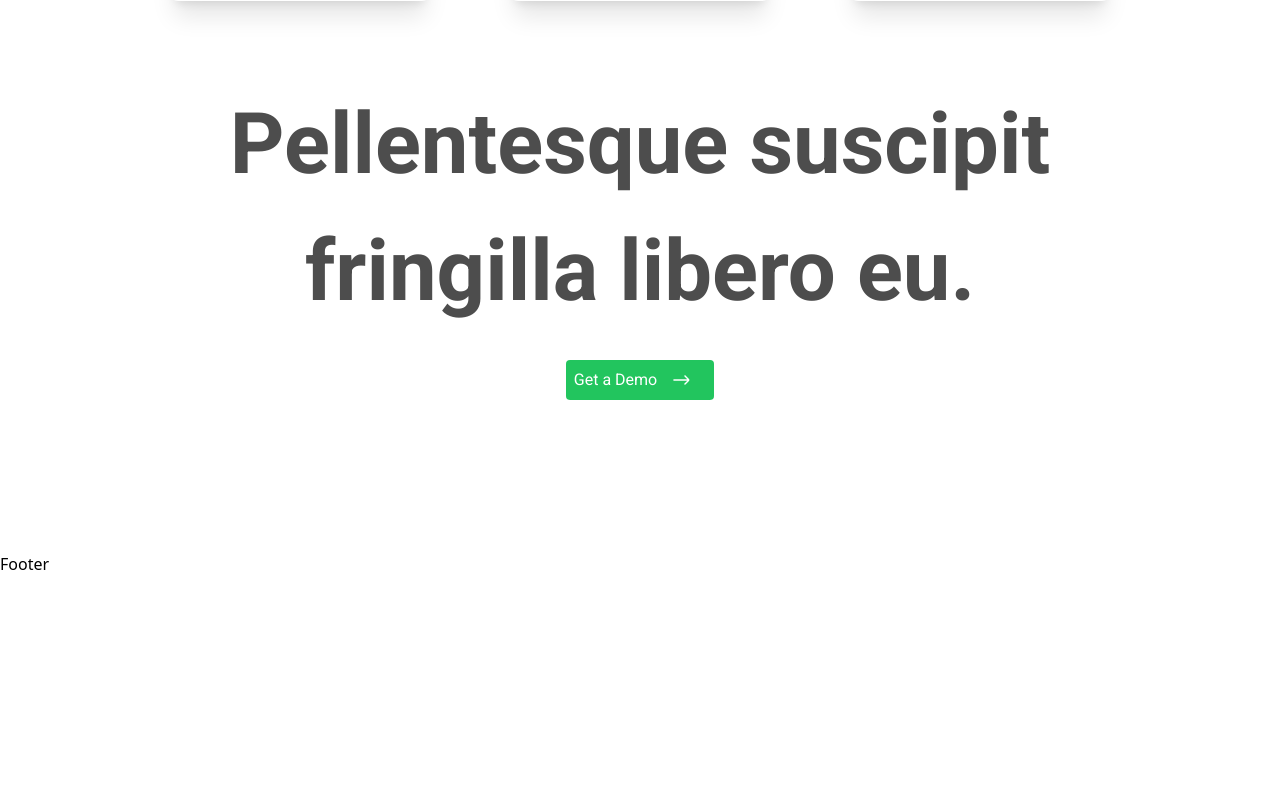
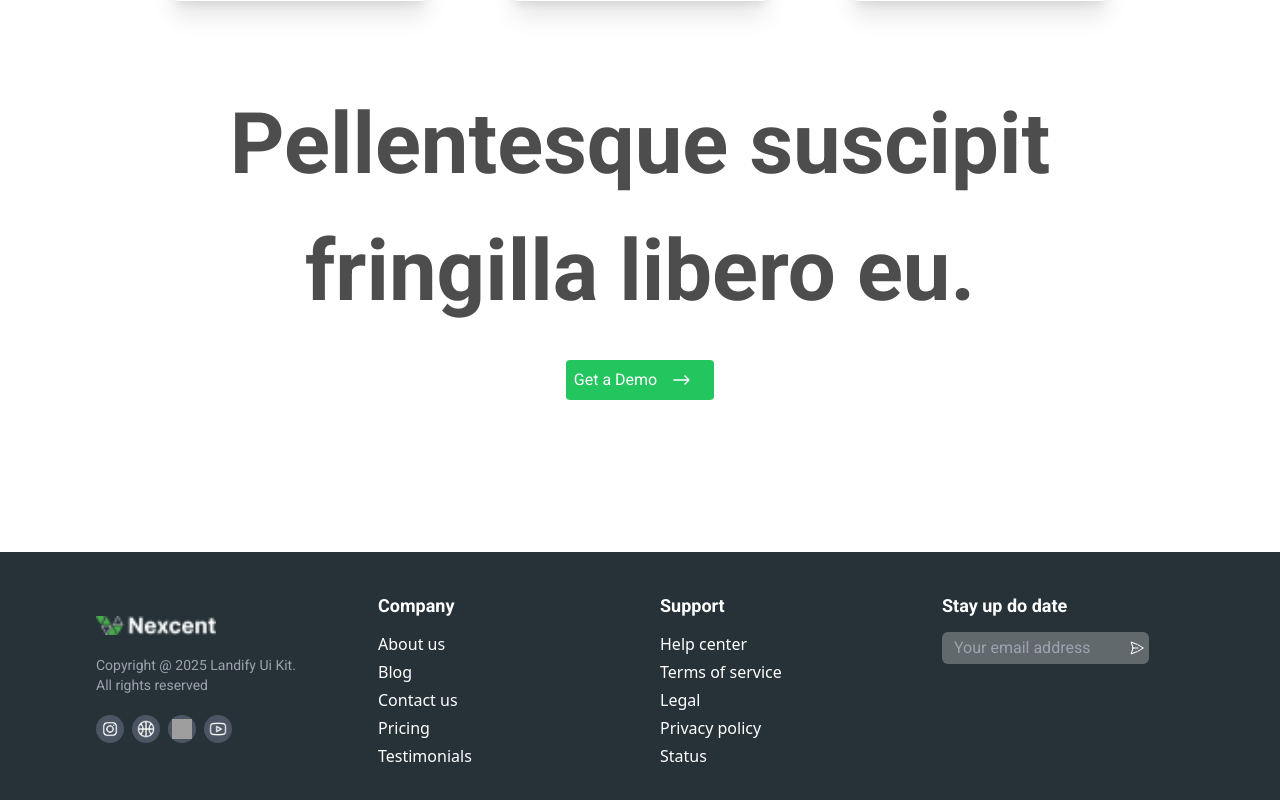
Before and after one commit to the-diako/Agency-Website, a React (Vite) app: page / in a window 1280 px wide. Shown: the part 3158-3958 px from the top of the page. Before the commit the page ends 3734 px from the top, so only its background shows below. Built offline with nearby package versions, Linux system fonts and the light colour scheme; grey boxes are pictures that could not be loaded.

Commit message:
Footer section done.

```diff
--- a/src/components/Footer.jsx
+++ b/src/components/Footer.jsx
@@ -1,7 +1,81 @@
 import React from "react";
+import { whiteLogo } from "../assets";
+import { footerLinks, socialMeda } from "../constants";
 
 const Footer = () => {
-  return <div>Footer</div>;
+  return (
+    <div className="w-full px-24 py-10 bg-[#263238] text-white grid grid-cols-1 md:grid-cols-2 lg:grid-cols-3 xl:grid-cols-4 gap-10">
+      <div className="flex flex-col items-start justify-center gap-5">
+        <img src={whiteLogo} alt="Logo" className="w-[120px]" />
+
+        <p className="font-Roboto font-normal text-gray-400 text-sm">
+          Copyright @ 2025 Landify Ui Kit. <br />
+          All rights reserved
+        </p>
+
+        <ul className="flex items-center justify-center gap-2">
+          {socialMeda.map((socials) => {
+            return (
+              <li
+                key={socials.id}
+                className="bg-gray-600 cursor-pointer rounded-full flex items-center justify-center p-1"
+              >
+                <img
+                  src={socials.icon}
+                  alt="social icons"
+                  className="w-[20px] h-[20px]"
+                />
+              </li>
+            );
+          })}
+        </ul>
+      </div>
+
+      {footerLinks.map((items) => {
+        return (
+          <div
+            key={items.id}
+            className="flex flex-col items-start justify-center"
+          >
+            <h1 className="text-lg font-Roboto font-semibold mb-3">
+              {items.title}
+            </h1>
+
+            <ul className="flex flex-col items-start space-y-1">
+              {items.links.map((link) => (
+                <li key={link.id}>{link.title}</li>
+              ))}
+            </ul>
+          </div>
+        );
+      })}
+
+      <div className="flex flex-col gap-3 w-full items-start">
+        <h1 className="text-lg font-Roboto font-semibold">Stay up do date</h1>
+        <div className="flex items-center flex-row relative">
+          <input
+            type="text"
+            placeholder="Your email address"
+            className="outline-none border-none bg-[#c2c2c261] px-3 py-1 rounded-md font-Roboto"
+          />
+          <svg
+            xmlns="http://www.w3.org/2000/svg"
+            fill="none"
+            viewBox="0 0 24 24"
+            strokeWidth={1.5}
+            stroke="currentColor"
+            className="size-4 absolute right-1"
+          >
+            <path
+              strokeLinecap="round"
+              strokeLinejoin="round"
+              d="M6 12 3.269 3.125A59.769 59.769 0 0 1 21.485 12 59.768 59.768 0 0 1 3.27 20.875L5.999 12Zm0 0h7.5"
+            />
+          </svg>
+        </div>
+      </div>
+    </div>
+  );
 };
 
 export default Footer;
```
